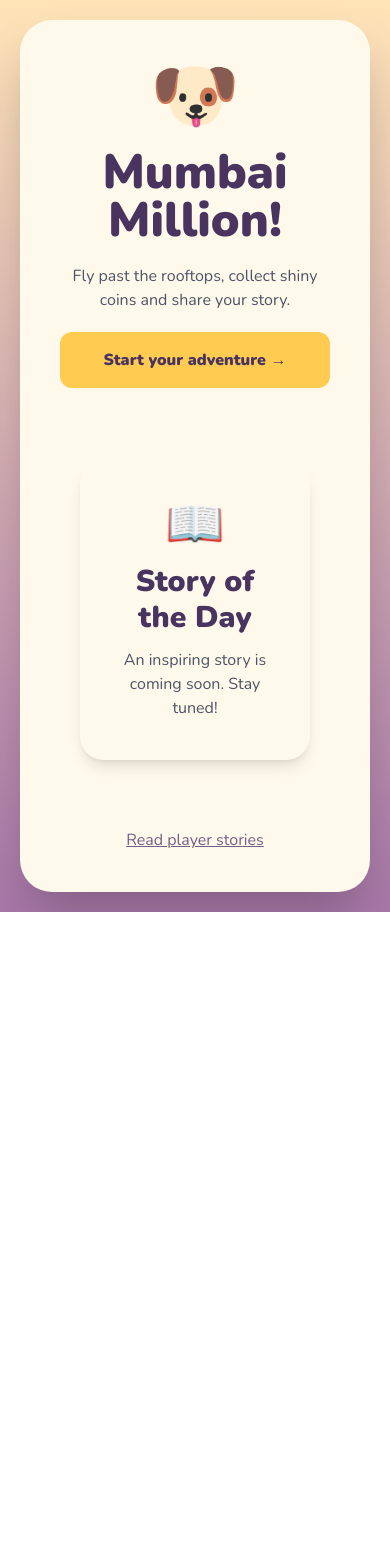
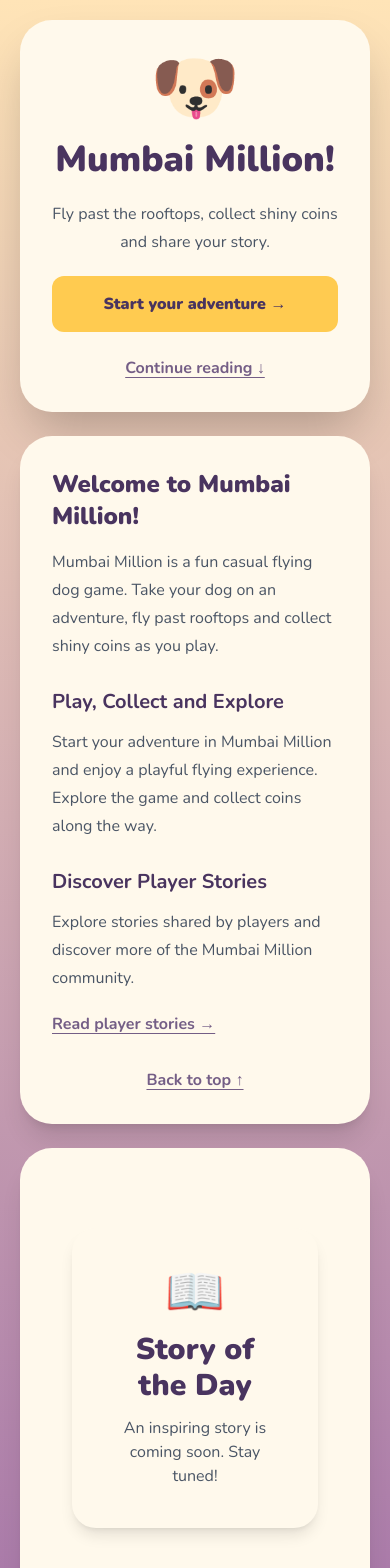
Before and after one commit to anewstartgetsetgo-art/mumbai-million-game, a Next.js app: page / in a window 390 px wide. Shown: the top 1568 px of the page. Before the commit the page ends 912 px from the top, so only its background shows below. Built offline with nearby package versions, Linux system fonts and the light colour scheme; no server answers; the database is empty.

Commit message:
Update page.tsx

```diff
--- a/src/app/page.tsx
+++ b/src/app/page.tsx
@@ -1,3 +1,4 @@
+
 import { Suspense } from "react";
 import Link from "next/link";
 import { connection } from "next/server";
@@ -15,79 +16,12 @@ function HomeLoading() {
         <p className="mt-4 text-gray-600">
           Loading your adventure...
         </p>
-        <p className="my-5 text-gray-600">
-  Fly past the rooftops, collect shiny coins and share your story.
-</p>
-
-<section className="mt-8 text-left text-[#49345f]">
-  <h2 className="text-2xl font-black mb-3">
-    Welcome to Mumbai Million!
-  </h2>
-
-  <p className="text-gray-600 leading-7">
-    Mumbai Million is a fun casual flying dog game.
-    Take your dog on an adventure, fly past rooftops,
-    collect shiny coins and enjoy the experience.
-  </p>
-
-  <h2 className="text-xl font-bold mt-6 mb-2">
-    Play, Collect and Share
-  </h2>
-
-  <p className="text-gray-600 leading-7">
-    Start your adventure in Mumbai Million, collect
-    coins as you play and share your stories with
-    other players.
-  </p>
-
-<section className="mt-8 text-left text-[#49345f]">
-  <h2 className="text-2xl font-black mb-3">
-    About Mumbai Million
-  </h2>
-
-  <p className="text-gray-600 leading-7">
-    Mumbai Million is a fun casual flying dog game.
-    Take your dog on an exciting adventure, fly past
-    rooftops and collect shiny coins as you play.
-  </p>
-
-  <h2 className="text-xl font-bold mt-6 mb-2">
-    Start Your Flying Dog Adventure
-  </h2>
-
-  <p className="text-gray-600 leading-7">
-    Jump into Mumbai Million and explore a playful
-    world of flying adventures. Enjoy the game
-    directly in your browser.
-  </p>
-
-  <h2 className="text-xl font-bold mt-6 mb-2">
-    Mumbai Million Player Stories
-  </h2>
-
-  <p className="text-gray-600 leading-7">
-    Discover stories shared by players and explore
-    the experiences of the Mumbai Million community.
-  </p>
-</section>
-
-  <h2 className="text-xl font-bold mt-6 mb-2">
-    Discover Player Stories
-  </h2>
-
-  <p className="text-gray-600 leading-7">
-    Explore the stories shared by players and discover
-    more of the Mumbai Million community.
-  </p>
-</section>
-
       </div>
     </main>
   );
 }
 
 async function HomeContent() {
-  // Wait for an actual request before accessing dynamic data.
   await connection();
 
   const supabase = await createClient();
@@ -97,38 +31,108 @@ async function HomeContent() {
   } = await supabase.auth.getUser();
 
   return (
-    <main className="min-h-screen bg-gradient-to-b from-[#ffe4b7] to-[#a777a8] flex items-center justify-center p-5">
-      <div className="bg-[#fff9ec] rounded-[32px] p-10 text-center max-w-xl w-full shadow-2xl">
+    <main className="min-h-screen bg-gradient-to-b from-[#ffe4b7] to-[#a777a8] p-5">
+      <div className="max-w-xl mx-auto space-y-6">
+
+        {/* Welcome section */}
+        <section
+  id="top"
+  className="bg-[#fff9ec] rounded-[32px] p-8 sm:p-10 text-center shadow-2xl"
+>
 
           <div className="text-7xl mb-4">🐶</div>
 
-        <h1 className="text-5xl font-black text-[#49345f]">
+          <h1 className="text-4xl sm:text-5xl font-black text-[#49345f]">
             Mumbai Million!
           </h1>
 
-        <p className="my-5 text-gray-600">
-          Fly past the rooftops, collect shiny coins and share your story.
+          <p className="my-5 text-gray-600 leading-7">
+            Fly past the rooftops, collect shiny coins
+            and share your story.
           </p>
 
           <Link
             href={user ? "/game" : "/login"}
-          className="block rounded-xl bg-[#ffcb50] p-4 font-black text-[#49345f]"
+            className="block rounded-xl bg-[#ffcb50] p-4 font-black text-[#49345f] hover:bg-[#f7bd38] transition"
           >
             Start your adventure →
           </Link>
 
-        <div className="mt-6">
-          <Suspense fallback={<p>Loading Story of the Day...</p>}>
-            <StoryOfTheDay />
-          </Suspense>
-        </div>
+          <a
+            href="#about"
+            className="inline-block mt-6 text-[#745e86] font-bold underline underline-offset-4"
+          >
+            Continue reading ↓
+          </a>
+
+        </section>
+
+        {/* SEO and game information */}
+        <section
+          id="about"
+          className="bg-[#fff9ec] rounded-[32px] p-8 sm:p-10 shadow-xl text-[#49345f] scroll-mt-6"
+        >
+
+          <h2 className="text-2xl font-black mb-4">
+            Welcome to Mumbai Million!
+          </h2>
+
+          <p className="text-gray-600 leading-7">
+            Mumbai Million is a fun casual flying dog game.
+            Take your dog on an adventure, fly past rooftops
+            and collect shiny coins as you play.
+          </p>
+
+          <h2 className="text-xl font-bold mt-7 mb-3">
+            Play, Collect and Explore
+          </h2>
+
+          <p className="text-gray-600 leading-7">
+            Start your adventure in Mumbai Million and
+            enjoy a playful flying experience. Explore
+            the game and collect coins along the way.
+          </p>
+
+          <h2 className="text-xl font-bold mt-7 mb-3">
+            Discover Player Stories
+          </h2>
+
+          <p className="text-gray-600 leading-7">
+            Explore stories shared by players and discover
+            more of the Mumbai Million community.
+          </p>
 
           <Link
             href="/stories"
-          className="block mt-5 underline text-[#745e86]"
+            className="inline-block mt-5 font-bold text-[#745e86] underline underline-offset-4"
           >
-          Read player stories
+            Read player stories →
           </Link>
+
+          <a
+            href="#top"
+            className="block mt-8 text-center font-bold text-[#745e86] underline underline-offset-4"
+          >
+            Back to top ↑
+          </a>
+
+        </section>
+
+        {/* Story of the Day */}
+        <section
+          id="daily-story"
+          className="bg-[#fff9ec] rounded-[32px] p-8 shadow-xl"
+        >
+          <Suspense
+            fallback={
+              <p className="text-center text-gray-600">
+                Loading Story of the Day...
+              </p>
+            }
+          >
+            <StoryOfTheDay />
+          </Suspense>
+        </section>
 
       </div>
     </main>
```
Lines whose indentation alone changed are shown as unchanged.
